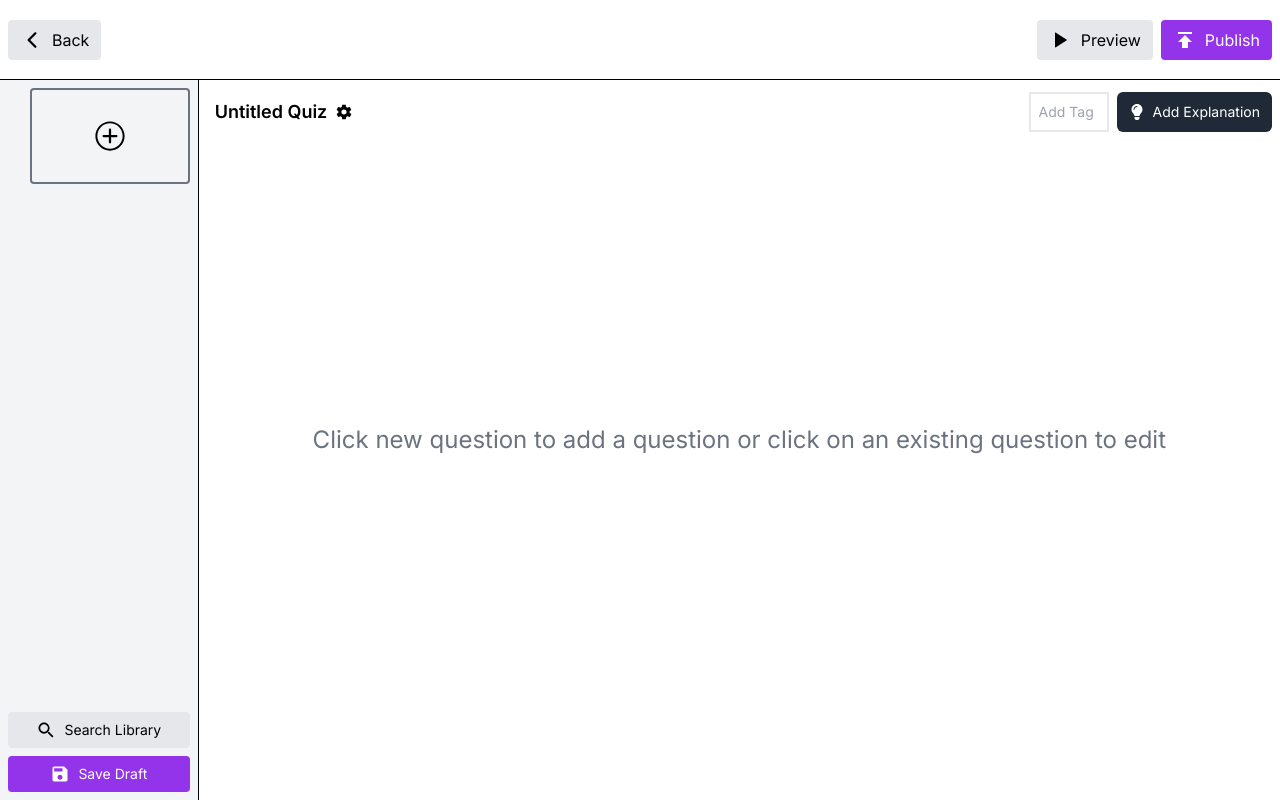
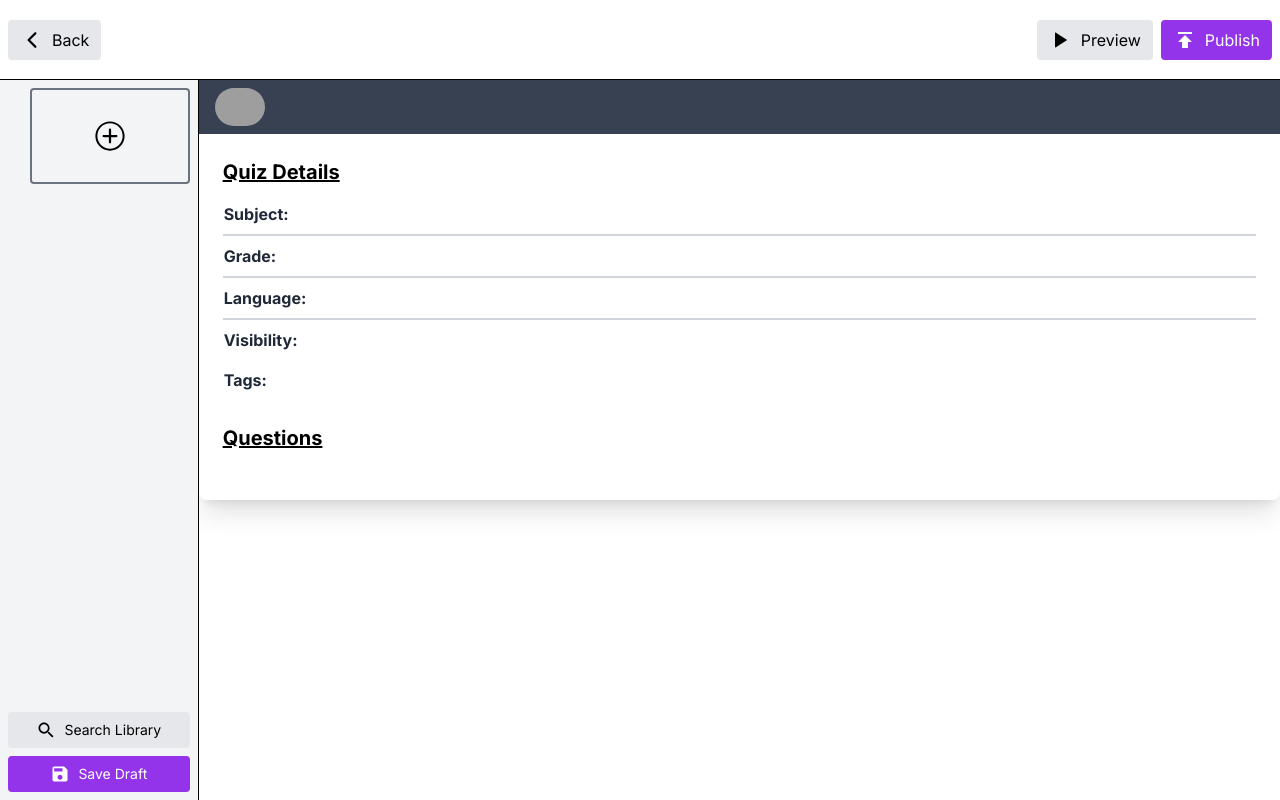
Before and after one commit to sahsisunny/quizard, a Next.js app: page / in a window 1280 px wide. Both pictures are taken after a click on the button "Preview". Built offline with nearby package versions, Linux system fonts and the light colour scheme; grey boxes are pictures that could not be loaded.

Commit message:
feat: added question preview options

```diff
--- a/src/app/page.tsx
+++ b/src/app/page.tsx
@@ -1,17 +1,25 @@
 "use client";
+import { useState } from 'react';
+
 import QuestionSection from '@/components/QuestionSection';
+import QuizPreview from '@/components/QuizPreview';
 import SideBar from '@/components/SideBar';
 import TopBarComponent from '@/components/TopBar';
 import { QuizDataProvider } from '@/provider/QuizDataProvider';
 
 export default function Home() {
+  const [showPreview, setShowPreview] = useState(false);
+  const previewButtonHandler = () => {
+    setShowPreview(!showPreview);
+  };
+
   return (
     <QuizDataProvider>
       <main className="min-h-[100vh]">
-        <TopBarComponent />
+        <TopBarComponent previewButtonHandler={previewButtonHandler} />
         <div className="h-full flex xl:flex-row flex-col-reverse">
           <SideBar />
-          <QuestionSection />
+          {showPreview ? <QuizPreview /> : <QuestionSection />}
         </div>
       </main>
     </QuizDataProvider>
--- /dev/null
+++ b/src/components/QuizPreview.tsx
@@ -0,0 +1,116 @@
+import Image from 'next/image';
+
+import { useQuizData } from '@/provider/QuizDataProvider';
+
+const QuizPreview = () => {
+  const { quizData: quiz } = useQuizData();
+
+  return (
+    <div className=" relative w-full min-h-[90vh]">
+      <div className="w-full bg-white rounded-lg  shadow-xl ">
+        <div className="bg-gray-700 text-white px-4 py-2 flex justify-between items-center sticky top-[10vh]">
+          <div className="flex items-center">
+            <Image
+              src="/quiz.jpg"
+              alt="quiz logo"
+              width={50}
+              height={50}
+              className="rounded-full"
+            />
+            <div className="flex flex-col ml-2">
+              <h2 className="font-semibold text-lg">{quiz.title}</h2>
+              <span className="text-sm">{quiz.subject}</span>
+            </div>
+          </div>
+        </div>
+
+        <div className="p-6">
+          <div className="mb-6">
+            <h2 className="text-xl font-bold underline mb-2">Quiz Details</h2>
+
+            <table className="table-auto w-full border-collapse">
+              <tbody className="text-left">
+                <tr className="border-b-2 border-gray-300">
+                  <td className="pr-4 py-2">
+                    <strong className="text-gray-800">Subject:</strong>
+                  </td>
+                  <td className="py-2">{quiz.subject}</td>
+                </tr>
+                <tr className="border-b-2 border-gray-300">
+                  <td className="pr-4 py-2">
+                    <strong className="text-gray-800">Grade:</strong>
+                  </td>
+                  <td className="py-2">{quiz.grade}</td>
+                </tr>
+                <tr className="border-b-2 border-gray-300">
+                  <td className="pr-4 py-2">
+                    <strong className="text-gray-800">Language:</strong>
+                  </td>
+                  <td className="py-2">{quiz.language}</td>
+                </tr>
+                <tr>
+                  <td className="pr-4 py-2">
+                    <strong className="text-gray-800">Visibility:</strong>
+                  </td>
+                  <td className="py-2">{quiz.visibility}</td>
+                </tr>
+                <tr>
+                  <td className="pr-4 py-2">
+                    <strong className="text-gray-800">Tags:</strong>
+                  </td>
+                  <td className="py-2">{quiz.tags.join(", ")}</td>
+                </tr>
+              </tbody>
+            </table>
+          </div>
+
+          <div className="mb-6">
+            <h2 className="text-xl font-bold mb-2 underline">Questions</h2>
+            {quiz.questions.map((question, index) => (
+              <div key={index} className="mb-4">
+                <div className="flex md:flex-row flex-col-reverse justify-between md:items-center border-b-2 border-gray-500">
+                  <h3 className="text-lg font-semibold mb-1">
+                    Q.{index + 1}: {question.question}
+                  </h3>
+                  <span className="text-sm font-semibold wfull text-end">
+                    {question.points} Points | {question.time} sec |{" "}
+                    {question.difficulty}
+                  </span>
+                </div>
+                <ol className="list-inside list-decimal">
+                  {question.options.map((option, optionIndex) => (
+                    <li
+                      key={optionIndex}
+                      className={`${
+                        question.answer.includes(option) &&
+                        "text-green-500 font-semibold"
+                      }`}
+                    >
+                      {option}
+                    </li>
+                  ))}
+                </ol>
+                <p className="text-sm mt-2">
+                  <strong>Explanation: </strong>
+                  {question.explanation.text}
+                </p>
+                {question.explanation.image && (
+                  <div className="mt-2">
+                    <Image
+                      src={question.explanation.image}
+                      alt="explanation image"
+                      width={200}
+                      height={200}
+                    />
+                  </div>
+                )}
+              </div>
+            ))}
+          </div>
+        </div>
+      </div>
+    </div>
+  );
+};
+
+export default QuizPreview;
--- a/src/components/SideBar.tsx
+++ b/src/components/SideBar.tsx
@@ -56,7 +56,6 @@ function SideBar() {
             </div>
           </div>
         ))}
-        {/* new Question Button */}
         <div
           className="min-h-[6rem]  min-w-[10rem] border-2 border-gray-500 rounded flex justify-center items-center cursor-pointer hover:shadow-md"
           onClick={() => {
@@ -79,12 +78,12 @@ function SideBar() {
                 },
               ],
             });
+            setActiveQuestion(quizData.questions.length);
           }}
         >
           <IoIosAddCircleOutline className="text-4xl" />
         </div>
       </div>
-      {/* Buttons */}
       <div className="gap-2 flex flex-col justify-around">
         <button className="flex flex-row items-center justify-center gap-2 py-2  w-full bg-gray-200 rounded hover:shadow-md">
           <IoMdSearch className="xl:text-xl text-md" />
--- a/src/components/TopBar.tsx
+++ b/src/components/TopBar.tsx
@@ -1,10 +1,13 @@
-import React from 'react';
 import { IoIosArrowBack, IoIosPlay } from 'react-icons/io';
 import { MdPublish } from 'react-icons/md';
 
 import { useQuizData } from '@/provider/QuizDataProvider';
 
-function TopBarComponent() {
+function TopBarComponent({
+  previewButtonHandler,
+}: {
+  previewButtonHandler: () => void;
+}) {
   const { quizData } = useQuizData();
   return (
     <div className="flex flex-row justify-between items-center p-2 border-b border-black h-[10vh] sticky top-0 bg-white z-40">
@@ -15,7 +18,10 @@ function TopBarComponent() {
         </button>
       </div>
       <div className="flex flex-row items-center gap-2">
-        <button className="flex flex-row items-center gap-2 py-2 px-3 bg-gray-200 rounded hover:shadow-md">
+        <button
+          className="flex flex-row items-center gap-2 py-2 px-3 bg-gray-200 rounded hover:shadow-md"
+          onClick={previewButtonHandler}
+        >
           <IoIosPlay className="sm:text-2xl text-md" />
           <h1 className="hidden sm:block">Preview</h1>
         </button>
--- a/src/components/modals/QuizSettingModal.tsx
+++ b/src/components/modals/QuizSettingModal.tsx
@@ -156,7 +156,6 @@ function QuizSettingModal({
               <Image
                 src={imgSrc}
                 alt="quiz cover"
-                layout="fill"
                 width={100}
                 height={100}
                 className="w-auto h-full object-cover shadow-lg "
--- a/src/components/reusable/Selector.tsx
+++ b/src/components/reusable/Selector.tsx
@@ -26,11 +26,9 @@ function Selector({
     setSelected(!selected);
   };
 
-  // const handleOption = (option: { key: string; value: string }) => {
-  //   setSelected(!selected);
-  //   setQuizData({ ...quizData, [keyName]: option.value });
-  //   console.log({ quizData });
-  // };
+  const getKeyByValue = (object: { [key: string]: string }, value: string) => {
+    return Object.keys(object).find((key) => object[key] === value);
+  };
 
   const handleClickOutside = (event: MouseEvent) => {
     if (
@@ -61,7 +59,7 @@ function Selector({
           className="flex justify-between min-w-20 w-full  gap-x-1.5 rounded-md bg-white px-3 py-2 text-sm font-semibold text-gray-900 shadow-sm ring-1 ring-inset ring-gray-300 hover:bg-gray-50"
           id="menu-button"
         >
-          {selectedOption || name}
+          {getKeyByValue(options, selectedOption) || name}
           {selected ? (
             <IoIosArrowUp className="text-xl" />
           ) : (
@@ -81,7 +79,7 @@ function Selector({
           Object.keys(options).map((option, index) => (
             <div className="py-1" role="none" key={index}>
               <button
-                className="w-fit text-left block px-4 py-2 text-sm text-gray-700 hover:bg-gray-100 hover:text-gray-900"
+                className="w-full text-left block px-4 py-2 text-sm text-gray-700 hover:bg-gray-100 hover:text-gray-900"
                 role="menuitem"
                 name={name}
                 id={`menu-item-${index}`}
```
